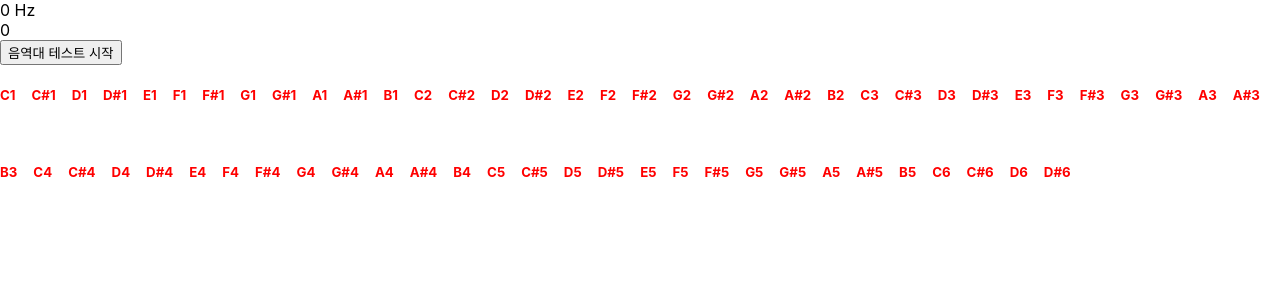
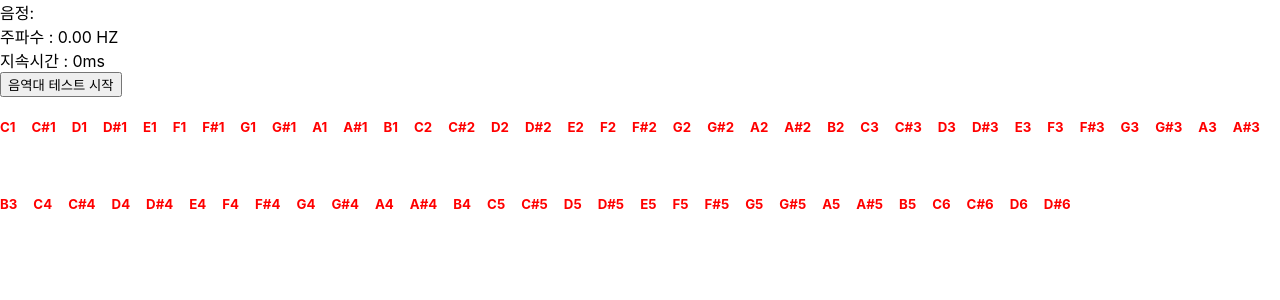
Before and after one commit to K-CoB/pitch-finder-frontend, a React (Create React App) app: page / in a window 1280 px wide. Shown: the top 300 px of the page. Built offline with nearby package versions, Linux system fonts and the light colour scheme.

Commit message:
🛠 fix :  왜 안될까 ?

```diff
--- a/src/App.tsx
+++ b/src/App.tsx
@@ -18,19 +18,19 @@ function App() {
 
   const [pitchNote, setPitchNote] = useState<string>();
   const [pitchScale, setPitchScale] = useState<number>();
-  const [pitch, setPitch] = useState("0 Hz");
+  const [pitch, setPitch] = useState<number>(0);
   const [noteSuccess, setNoteSuccess] = useState(Array(64).fill(false));
 
   const updatePitch = () => {
     analyser.getFloatTimeDomainData(buf);
     var ac = correlate(buf, audioCtx.sampleRate);
-    if (ac > -1) {
+
+    if (ac < 0) return;
+
+    setPitch(ac);
+
     const note = getNoteFromFrequency(ac);
-      setPitch(ac.toFixed(2) + " Hz");
-
-      console.log(note);
     if (curNote === note) {
-        console.log("같음");
       setCurNoteDuration((prev) => prev + 1);
       return;
     }
@@ -41,20 +41,17 @@ function App() {
     const { scale, noteString } = getPitchFromNote(note);
     setPitchNote(noteString);
     setPitchScale(scale);
-    }
   };
 
   useEffect(() => {
-    if (curNote) {
-      if (curNoteDuration > 1) {
+    if (curNote && curNoteDuration > 0) {
       const index = curNote - 24;
       if (index < 0 || index > 88) return;
       const updatedNoteSuccess = [...noteSuccess];
       updatedNoteSuccess[index] = true;
       setNoteSuccess(updatedNoteSuccess);
     }
-    }
-  }, [curNote]);
+  }, [curNoteDuration]);
 
   useEffect(() => {
     if (source != null) {
@@ -90,13 +87,15 @@ function App() {
     <div>
       <div>
         <div>
-          <span>{pitchNote}</span>
-          <span>{pitchScale}</span>
+          <span>
+            음정: {pitchNote}
+            {pitchScale}
+          </span>
           <div>
-            <span>{pitch}</span>
+            <span>주파수 : {pitch.toFixed(2)} HZ</span>
           </div>
           <div>
-            <span>{curNoteDuration}</span>
+            <span>지속시간 : {curNoteDuration}ms</span>
           </div>
         </div>
         {!started ? (
```
Lines whose indentation alone changed are shown as unchanged.
